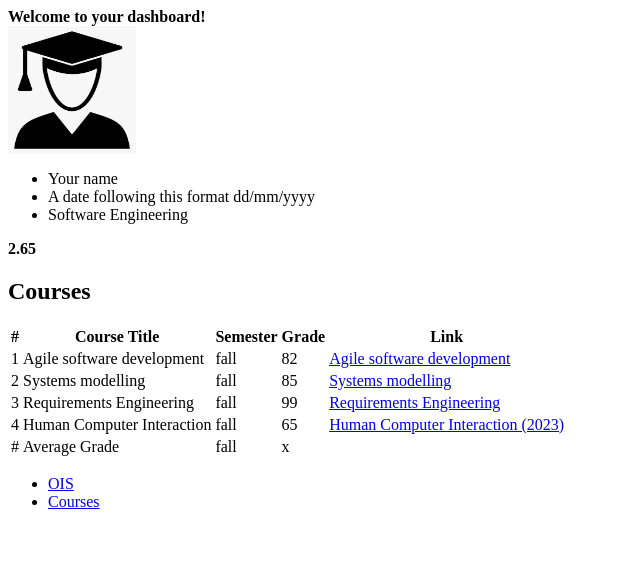
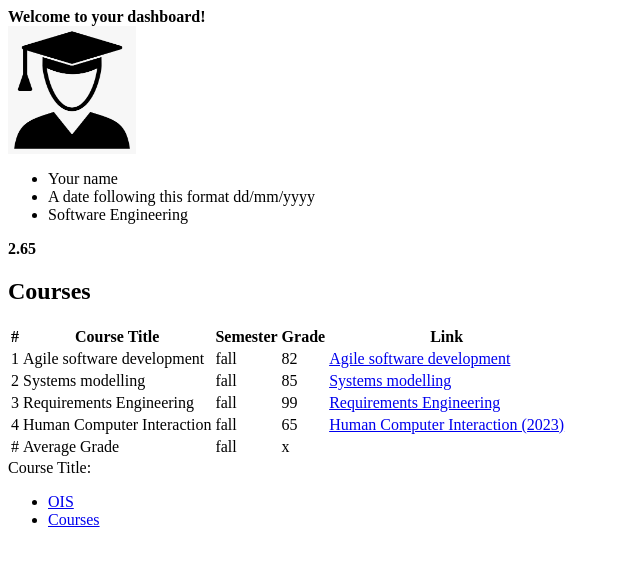
Before and after one commit to AnettSandberg/Web_Application_Dev, a plain HTML site: page index.html in a window 1280 px wide. Shown: the whole page, without its empty margins (0-640 px from the left). Drawn offline with Linux system fonts and the light colour scheme.

Commit message:
Update index.html

```diff
--- a/index.html
+++ b/index.html
@@ -80,6 +80,10 @@
     </table>
 </section>
 
+  <form>
+    <label for="course_title">Course Title: </label><br>
+  </form>
+
   <footer>
     <ul>
         <li>
```
